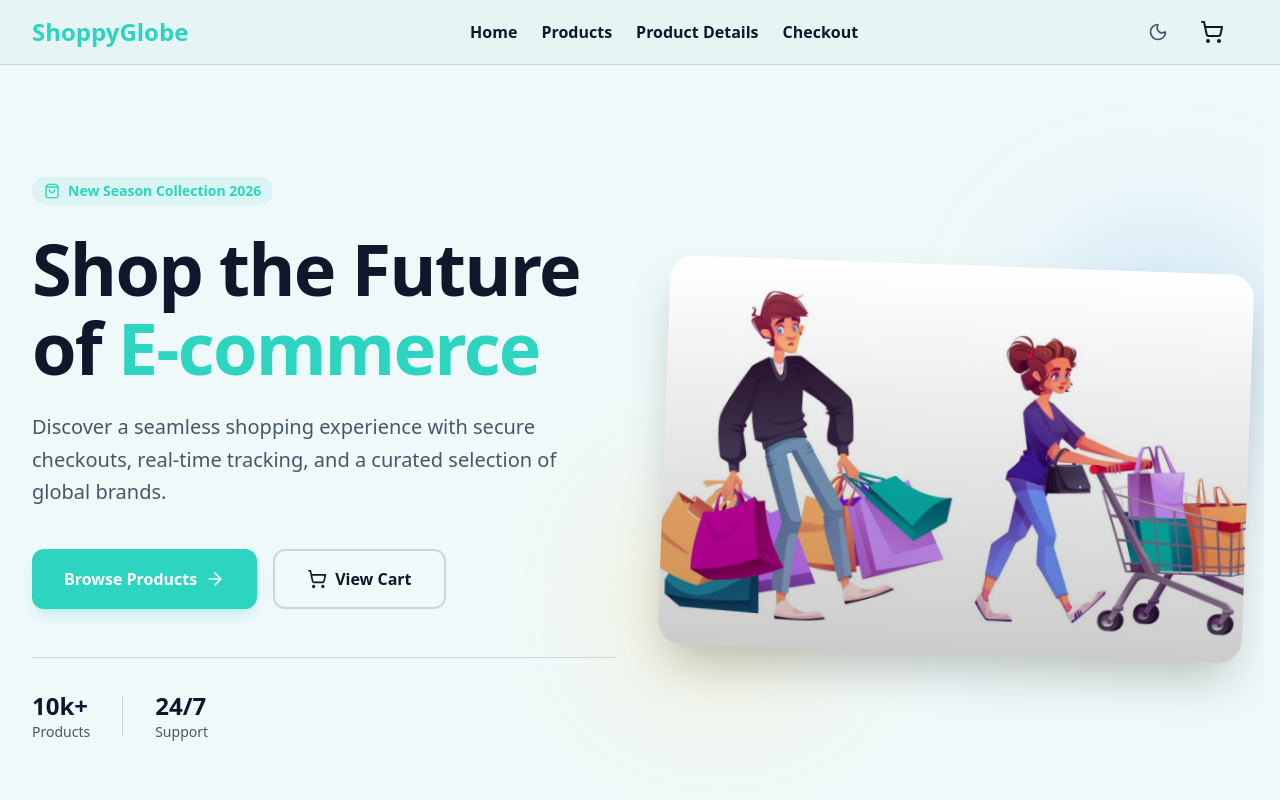
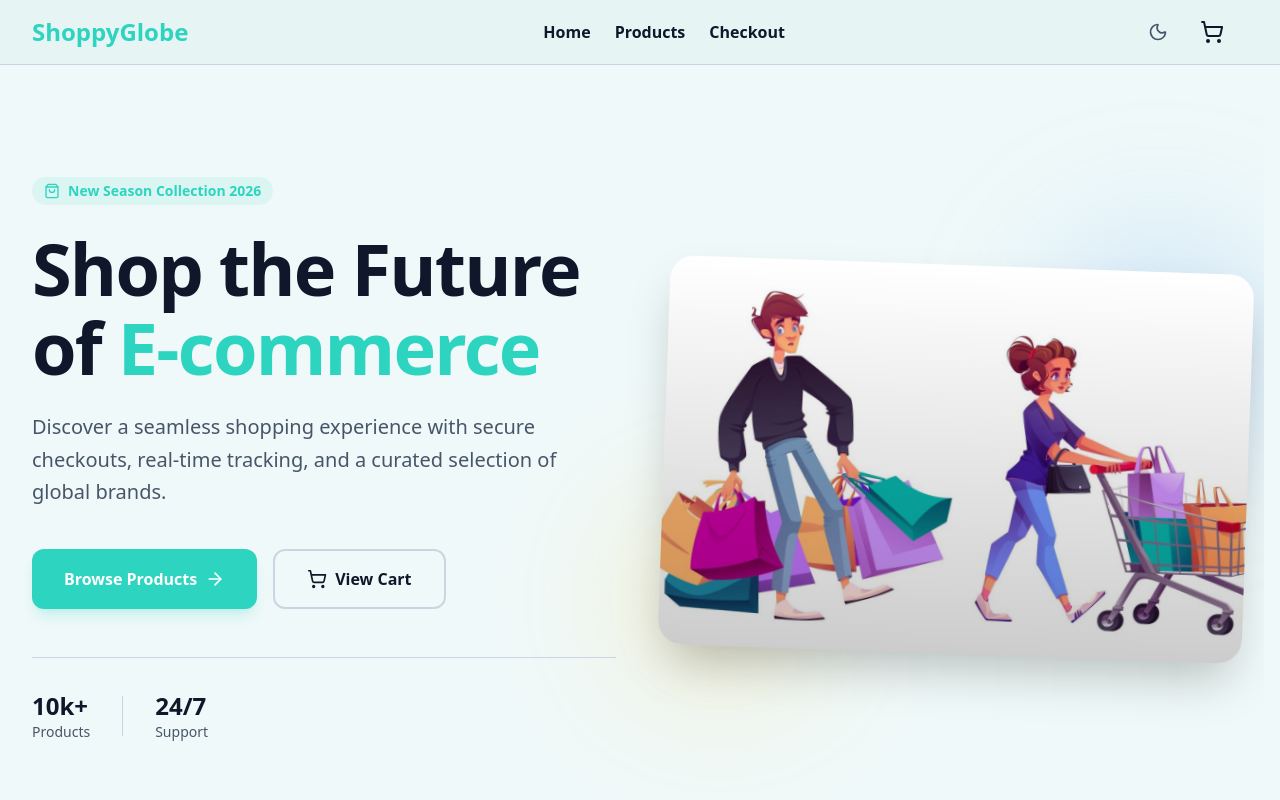
Before and after one commit to VishnuTeja0007/ShoppeGlobal, a React (Vite) app: page / in a window 1280 px wide. Shown: the top 800 px of the page. Built offline with nearby package versions, Linux system fonts and the light colour scheme.

Commit message:
removed product detail link

```diff
--- a/src/components/Header.jsx
+++ b/src/components/Header.jsx
@@ -64,13 +64,7 @@ export function Header() {
             >
               Products
             </NavLink>
-            <NavLink
-              to="/products-details"
-              className="text-light-text hover:text-light-primary dark:text-dark-text dark:hover:text-dark-primary transition-colors"
-              activeClassName="text-light-primary dark:text-dark-primary"
-            >
-              Product Details
-            </NavLink>
+
             <NavLink
               to="/checkout"
               className="text-light-text hover:text-light-primary dark:text-dark-text dark:hover:text-dark-primary transition-colors"
```
